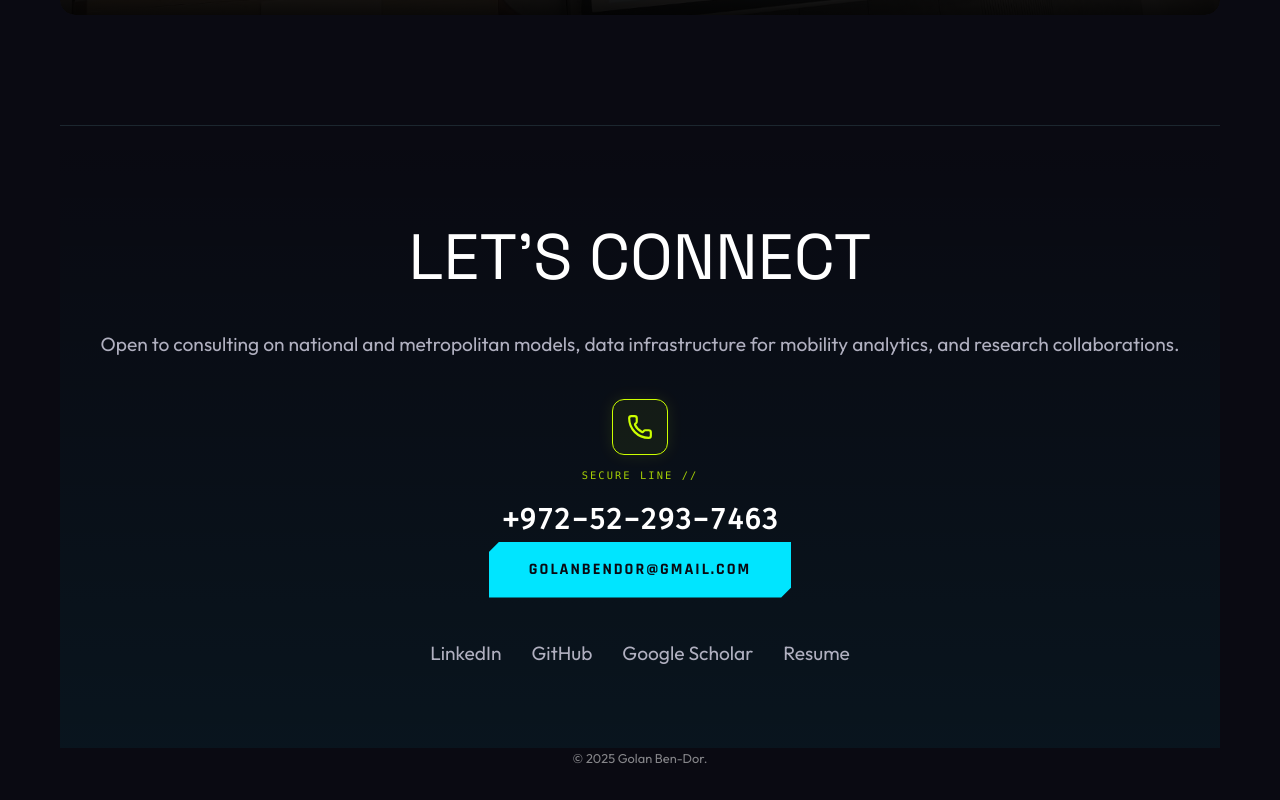
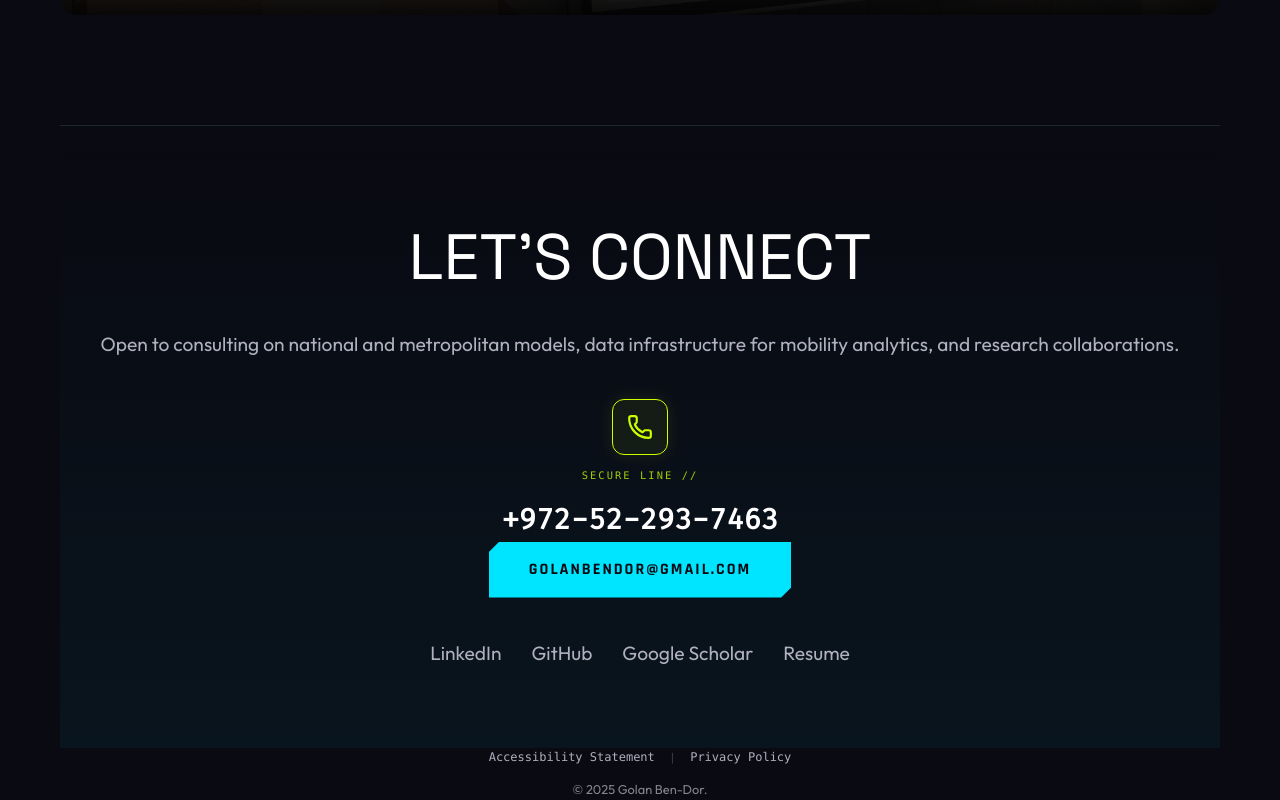
Before and after one commit to g-bd/golanbendor-portfolio, a Next.js app: page /en in a window 1280 px wide. Shown: the part 5714-6514 px from the top of the page. Built offline with nearby package versions, Linux system fonts and the light colour scheme.

Commit message:
Add accessibility and privacy footer links

```diff
--- a/src/app/[lang]/page.tsx
+++ b/src/app/[lang]/page.tsx
@@ -1103,9 +1103,28 @@ export default function Home() {
         </section>
 
         <footer>
-          <p style={{ textAlign: 'center', paddingBottom: '20px', fontSize: '0.8rem', opacity: 0.5 }}>
-            {t.contact.footer}
-          </p>
+          <div className="flex flex-col items-center gap-3 pb-5">
+            <div className="flex items-center gap-4">
+              <Link
+                href={`/${language}/accessibility`}
+                className="text-[var(--text-secondary)] hover:text-[var(--pop-cyan)] transition-colors font-mono"
+                style={{ fontSize: '0.75rem' }}
+              >
+                {t.footer_links.accessibility}
+              </Link>
+              <span className="text-[var(--text-secondary)] opacity-30" style={{ fontSize: '0.75rem' }}>|</span>
+              <Link
+                href={`/${language}/privacy`}
+                className="text-[var(--text-secondary)] hover:text-[var(--pop-cyan)] transition-colors font-mono"
+                style={{ fontSize: '0.75rem' }}
+              >
+                {t.footer_links.privacy}
+              </Link>
+            </div>
+            <p style={{ textAlign: 'center', fontSize: '0.8rem', opacity: 0.5 }}>
+              {t.contact.footer}
+            </p>
+          </div>
         </footer>
       </div>
     </>
```
